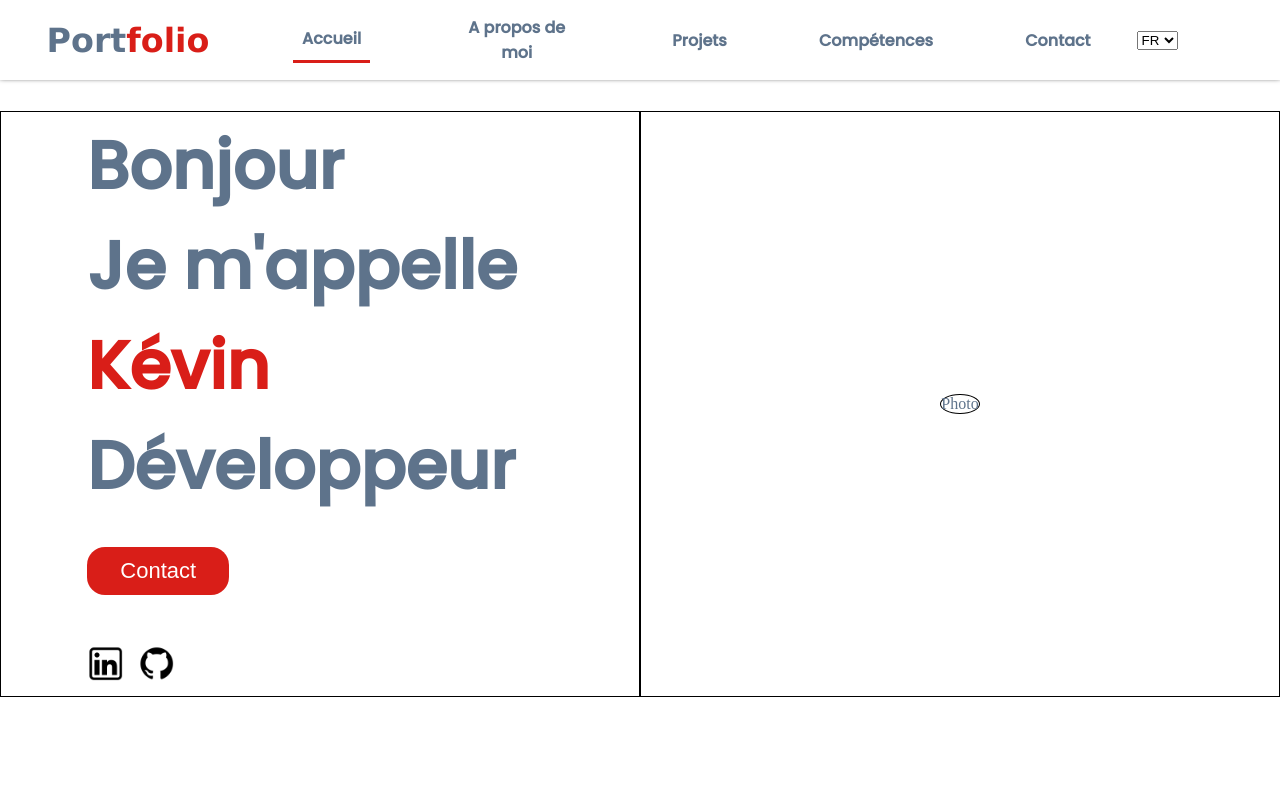
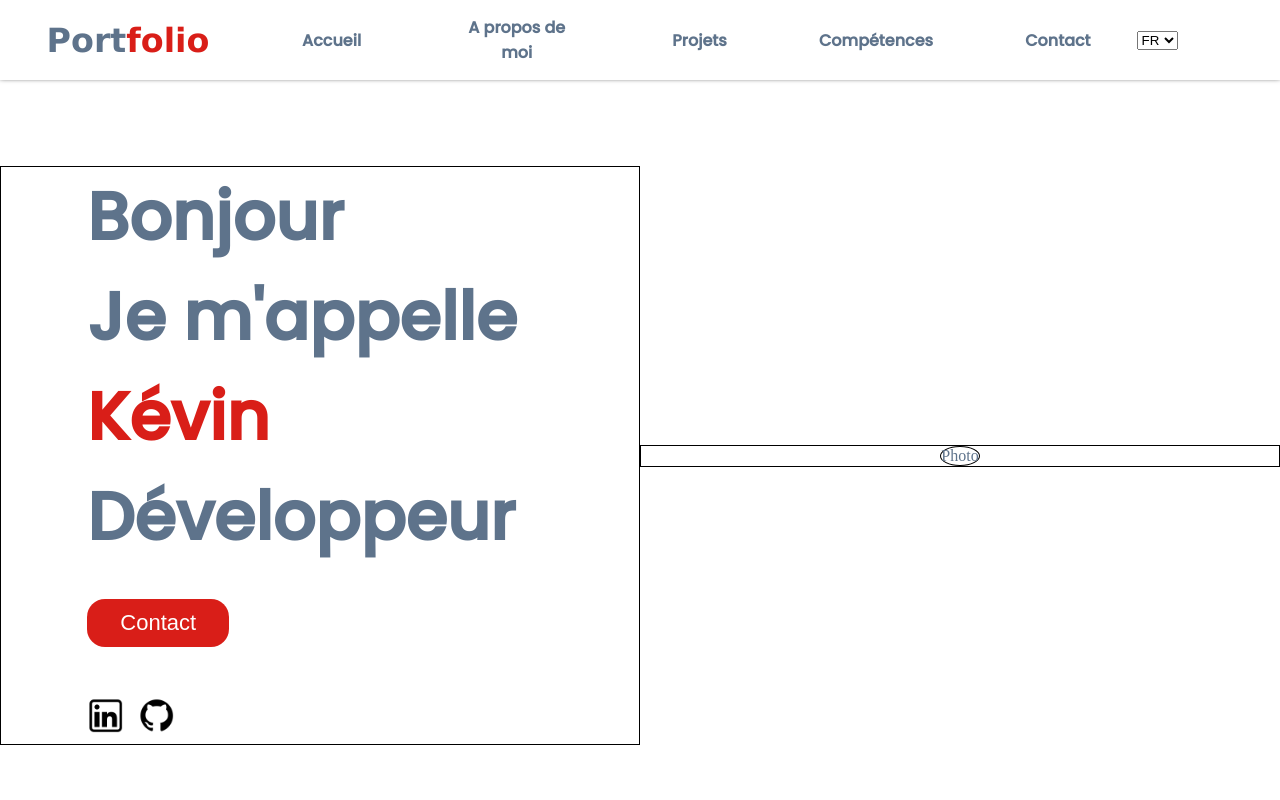
Before and after one commit to kevintsi/my-portfolio, a React (Create React App) app: page / in a window 1280 px wide. Shown: the top 800 px of the page. Built offline with nearby package versions, Linux system fonts and the light colour scheme.

Commit message:
Hide/show navbar on scroll up/down

```diff
--- a/package.json
+++ b/package.json
@@ -9,6 +9,7 @@
     "react": "^17.0.1",
     "react-dom": "^17.0.1",
     "react-router-dom": "^5.2.0",
+    "react-router-hash-link": "^2.4.0",
     "react-scripts": "4.0.1",
     "react-transition-group": "^4.4.1",
     "web-vitals": "^0.2.4"
--- a/src/App.js
+++ b/src/App.js
@@ -5,12 +5,15 @@ import {
 } from "react-router-dom";
 import Routes from './components/Routes/Routes';
 import React, { createContext, useState } from "react";
+import Aboutme from './components/Aboutme/Aboutme';
+import Home from './components/Home/Home';
 
 export const Context = createContext();
 
 const App = () => {
 
   const [language, setLanguage] = useState("FR")
+
 
   const onLanguageChange = (e) => {
     setLanguage(e.target.value);
@@ -20,7 +23,8 @@ const App = () => {
     <Context.Provider value={{ language, onLanguageChange }}>
       <Router>
         <NavBar />
-        <Routes />
+        <Home />
+        <Aboutme />
       </Router>
     </Context.Provider>
   );
--- a/src/components/Aboutme/Aboutme.js
+++ b/src/components/Aboutme/Aboutme.js
@@ -18,7 +18,7 @@ const Aboutme = () => {
     }
 
     return (
-        <div className="about-me-container fade">
+        <div className="about-me-container fade" id="about-me">
             <div className="introduction-container">
                 <h2>Présentation</h2>
                 <div>
--- a/src/components/Home/Home.css
+++ b/src/components/Home/Home.css
@@ -4,6 +4,8 @@
   display: flex;
   flex-direction: row;
   align-items: center;
+  padding-top: 13%;
+  padding-bottom: 20%;
 }
 
 .brief-introduction-container div {
--- a/src/components/Home/Home.js
+++ b/src/components/Home/Home.js
@@ -20,7 +20,7 @@ const Home = () => {
     }
 
     return (
-        <div className="home-container fade">
+        <div className="home-container fade" id="home">
             <div className="home-left">
                 <div className="brief-introduction-container">
                     <div>{translation[language].intro_first_part}</div>
--- a/src/components/NavBar/NavBar.css
+++ b/src/components/NavBar/NavBar.css
@@ -3,8 +3,21 @@
   display: flex;
   flex-direction: row;
   justify-content: flex-end;
+  top: 0;
+  background-color: #ffffff;
+  transition: top 0.3s; /* Transition effect when sliding down (and up) */
   height: 10%;
   width: 100%;
+  position: fixed;
+}
+
+.nav-hidden {
+  position: fixed;
+  top: 0;
+  left: 0;
+  right: 0;
+  transform: translateY(-100%);
+  transition: 0.2s transform cubic-bezier(0.3, 0.73, 0.3, 0.74);
 }
 
 .nav-left {
--- a/src/components/NavBar/NavBar.js
+++ b/src/components/NavBar/NavBar.js
@@ -1,10 +1,14 @@
-import React, { useContext } from "react";
+import React, { useContext, useState, useEffect } from "react";
 import { NavLink } from "react-router-dom";
+import { NavHashLink } from "react-router-hash-link"
 import { Context } from "../../App"
 import "./NavBar.css";
-
+import useHideOnScrolled from "./useHideOnScroll";
 const NavBar = () => {
 
+    let lastScrollTop = 0;
+    // const [hidden, setHidden] = useState(false);
+    const hidden = useHideOnScrolled()
     const { language, onLanguageChange } = useContext(Context);
     let translation = {
         "FR": {
@@ -22,18 +26,39 @@ const NavBar = () => {
             "contact": "Contact"
         }
     }
+
+    // useEffect(() => {
+    //     window.addEventListener("scroll", handleScroll);
+    //     return () => {
+    //         window.removeEventListener("scroll", handleScroll);
+    //     };
+    // }, []);
+
+    // const handleScroll = () => {
+    //     console.log("Before update last top : " + lastScrollTop)
+    //     const top = window.pageYOffset || document.documentElement.scrollTop;
+    //     if (!hidden && top > lastScrollTop) {
+    //         setHidden(true)
+    //     } else if (hidden) {
+    //         setHidden(false)
+    //     }
+    //     console.log("Hidden : " + hidden)
+    //     lastScrollTop = top;
+    //     console.log("Last top : " + lastScrollTop)
+    // };
+
     return (
-        <nav className="nav-container">
+        <nav className={!hidden ? "nav-container" : "nav-hidden"} >
             <div className="nav-left">
                 <NavLink to="/" className="portfolio" exact><span className="port">Port</span><span className="folio">folio</span></NavLink>
             </div>
             <div className="nav-right">
                 <ul>
-                    <NavLink activeClassName="activeLink" to="/" exact><li>{translation[language].home}</li></NavLink>
-                    <NavLink activeClassName="activeLink" to="/about-me"><li> {translation[language].about_me}</li></NavLink>
-                    <NavLink activeClassName="activeLink" to="/projects"><li>{translation[language].projects}</li></NavLink>
-                    <NavLink activeClassName="activeLink" to="/skills"><li>{translation[language].skills}</li></NavLink>
-                    <NavLink activeClassName="activeLink" to="/contact"><li>{translation[language].contact}</li></NavLink>
+                    <NavHashLink smooth activeClassName="activeLink" to="/#home" exact><li>{translation[language].home}</li></NavHashLink>
+                    <NavHashLink smooth activeClassName="activeLink" to="/#about-me"><li> {translation[language].about_me}</li></NavHashLink>
+                    <NavHashLink smooth activeClassName="activeLink" to="/projects"><li>{translation[language].projects}</li></NavHashLink>
+                    <NavHashLink smooth activeClassName="activeLink" to="/skills"><li>{translation[language].skills}</li></NavHashLink>
+                    <NavHashLink smooth activeClassName="activeLink" to="/contact"><li>{translation[language].contact}</li></NavHashLink>
                     <select value={language} onChange={(e) => onLanguageChange(e)}>
                         <option value="FR">FR</option>
                         <option value="EN">EN</option>
--- /dev/null
+++ b/src/components/NavBar/useHideOnScroll.js
@@ -0,0 +1,38 @@
+import React, { useState, useEffect } from "react";
+
+const useHideOnScrolled = () => {
+  let lastScrollTop = 0;
+  const [hidden, setHidden] = useState(false);
+  const handleScroll = () => {
+    // const top = window.pageYOffset || document.documentElement.scrollTop;
+    // setHidden(top !== 0);
+
+    // console.log("Hidden before update : " + hidden)
+    // console.log("Before update last top : " + lastScrollTop)
+    const top = window.pageYOffset || document.documentElement.scrollTop;
+    // console.log("current Top : " + top)
+    // console.log("Result bool condition : " + (!hidden && top > lastScrollTop))
+    if (!hidden && top > lastScrollTop) {
+      console.log("In non hidden")
+      setHidden(true)
+    } else {
+      console.log("In hidden")
+      setHidden(false)
+    }
+
+    // console.log("Hidden : " + hidden)
+    lastScrollTop = top;
+    // console.log("Last top : " + lastScrollTop)
+  };
+
+  useEffect(() => {
+    window.addEventListener("scroll", handleScroll);
+    return () => {
+      window.removeEventListener("scroll", handleScroll);
+    };
+  }, []);
+
+  return hidden;
+};
+
+export default useHideOnScrolled;
--- a/src/index.css
+++ b/src/index.css
@@ -1,5 +1,4 @@
 #root {
-  height: 100%;
   width: 100%;
   color: #5e738b;
   display: flex;
@@ -10,7 +9,6 @@
 html,
 body {
   width: 100%;
-  height: 100%;
   margin: 0;
 }
 @import url("https://fonts.googleapis.com/css2?family=Poppins:ital,wght@0,100;0,200;0,300;0,400;0,500;0,600;0,700;0,800;0,900;1,100;1,200;1,300;1,400;1,500;1,600;1,700;1,800;1,900&display=swap");
```
Also changed, not shown: 2 other files (tests, documents, lock files or other folders).
